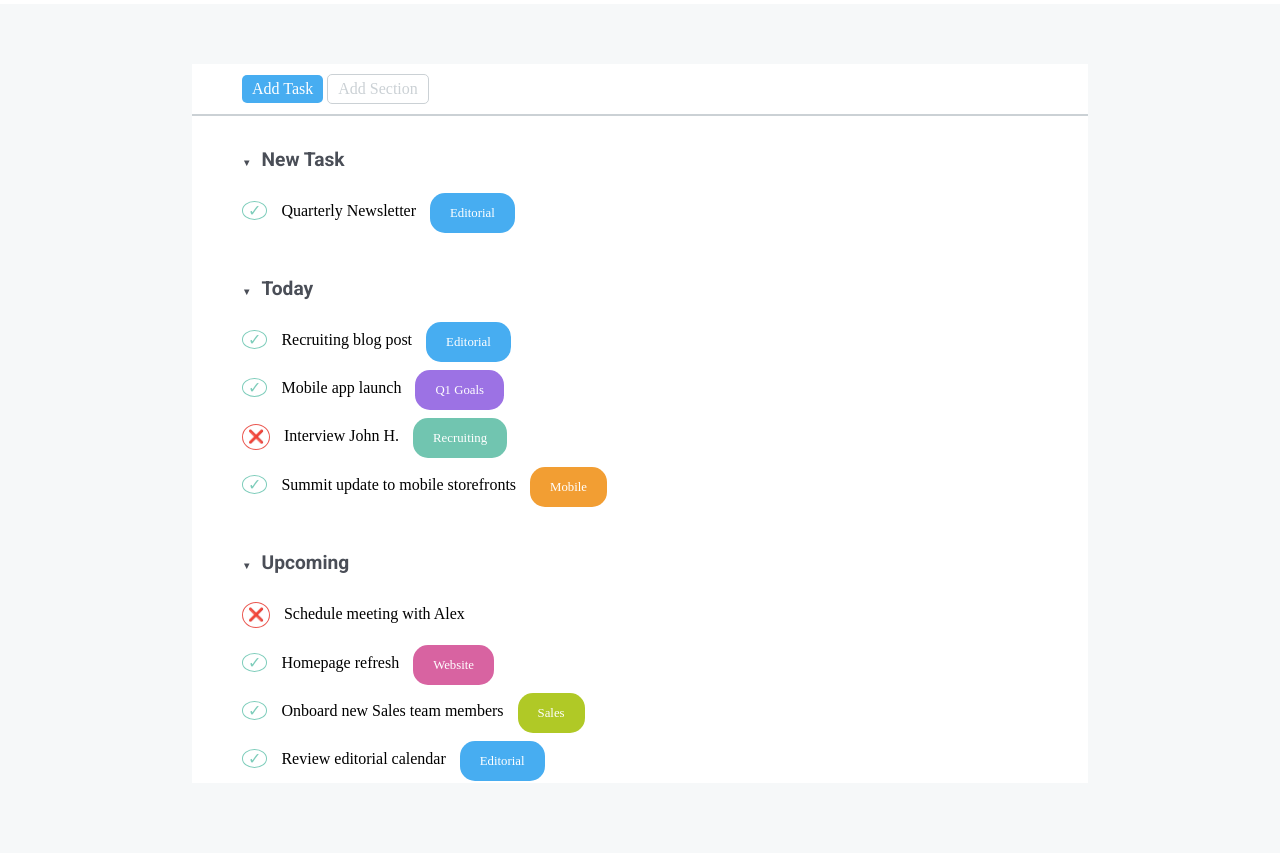
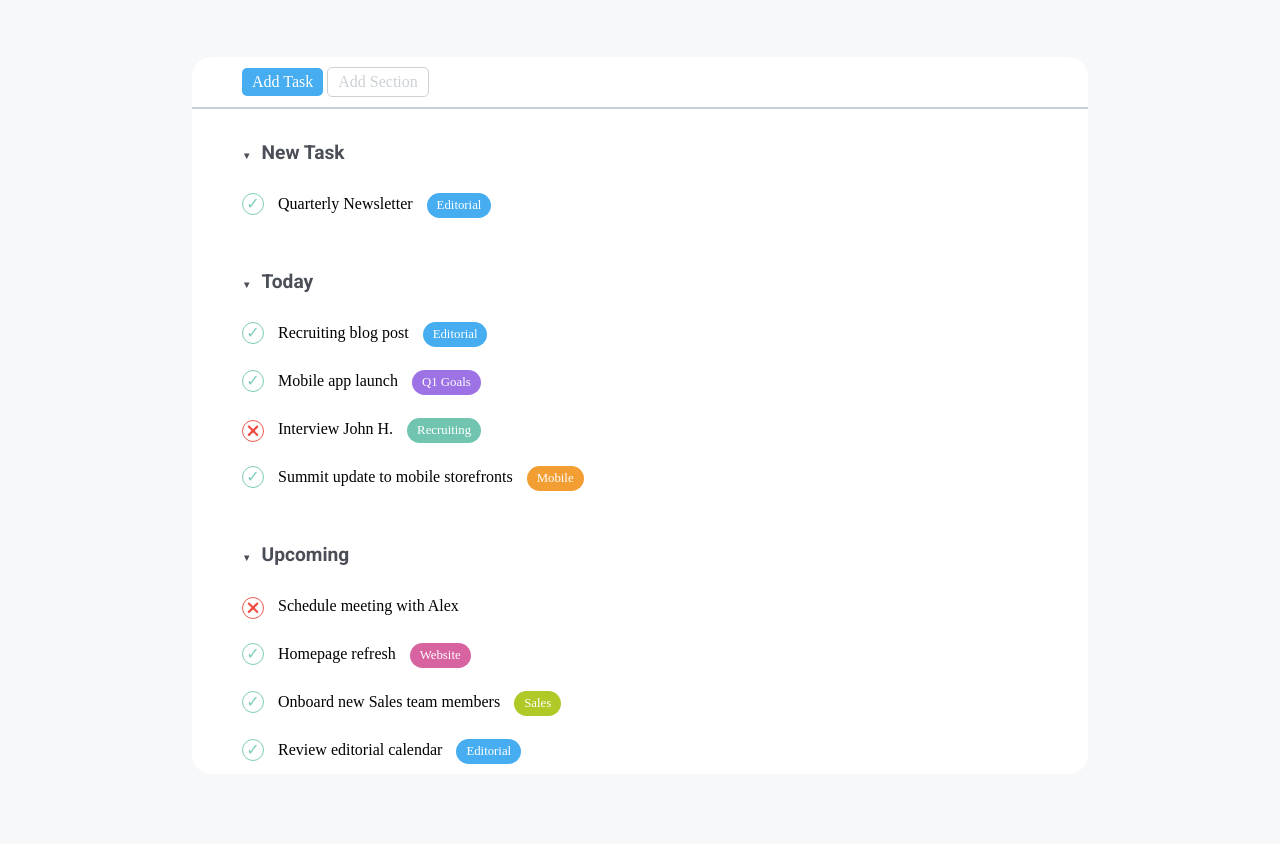
Before and after one commit to NuvoloniM/html-css-toboolist, a plain HTML site: page index.html in a window 1280 px wide. Shown: the part 113-966 px from the top of the page. Drawn offline with Linux system fonts and the light colour scheme.

Commit message:
Aggiunta correzione esercizio

```diff
--- a/asset/css/style.css
+++ b/asset/css/style.css
@@ -34,10 +34,10 @@
 }
 
 .body-tag {
-  height: 40px;
-  line-height: 40px;
+  height: 25px;
+  line-height: 25px;
   display: inline-block;
-  padding: 0 20px;
+  padding: 0 10px;
   border-radius: 15px;
   color: #ffffff;
   font-size: 0.8em;
@@ -78,12 +78,15 @@ main {
   width: 70%;
   margin: 20px auto;
   background-color: #ffffff;
+  border-radius: 20px;
+  border-radius: 20px;
 }
 
 .title {
   display: inline-block;
   font-family: "Roboto", sans-serif;
   font-size: 50px;
+  vertical-align: middle;
 }
 
 #logo {
@@ -126,7 +129,11 @@ ul li {
   color: #7ecdbb;
   border: 1px solid #7ecdbb;
   border-radius: 50%;
-  padding: 0 5px;
+  height: 20px;
+  line-height: 20px;
+  width: 20px;
+  display: inline-block;
+  text-align: center;
   margin-right: 10px;
 }
 
@@ -135,7 +142,11 @@ ul li {
   color: #eb5952;
   border: 1px solid #eb5952;
   border-radius: 50%;
-  padding: 5px 5px;
+  height: 20px;
+  line-height: 20px;
+  width: 20px;
+  display: inline-block;
+  text-align: center;
   margin-right: 10px;
-  font-size: 0.8em;
+  font-size: 0.6em;
 }
--- a/index.html
+++ b/index.html
@@ -27,45 +27,54 @@
             <div class="list">
                 <h3 class="list-headings">New Task</h3>
                 <ul class="m-bot-30">
-                    <li class="checked">
-                        Quarterly Newsletter
+                    <li>
+                        <span class="checked"></span>
+                        <span>Quarterly Newsletter</span>
                         <div class="body-tag blue-tag">Editorial</div>
                     </li>
                 </ul>
                 <h3 class="list-headings">Today</h3>
                 <ul class="m-bot-30">
-                    <li class="checked">
-                        Recruiting blog post
+                    <li>
+                        <span class="checked"></span>
+                        <span> Recruiting blog post</span>
                         <div class="body-tag blue-tag">Editorial</div>
                     </li>
-                    <li class="checked">
-                        Mobile app launch
+                    <li>
+                        <span class="checked"></span>
+                        <span> Mobile app launch</span>
                         <div class="body-tag magenta-tag">Q1 Goals</div>
                     </li>
-                    <li class="cross">
-                        Interview John H.
+                    <li>
+                        <span class="cross"></span>
+                        <span>Interview John H.</span>
                         <div class="body-tag green-tag">Recruiting</div>
                     </li>
-                    <li class="checked">
-                        Summit update to mobile storefronts
+                    <li>
+                        <span class="checked"></span>
+                        <span> Summit update to mobile storefronts</span>
                         <div class="body-tag orange-tag">Mobile</div>
                     </li>
                 </ul>
                 <h3 class="list-headings">Upcoming</h3>
                 <ul class="m-bot-30">
-                    <li class="cross">
-                        Schedule meeting with Alex
+                    <li>
+                        <span class="cross"></span>
+                        <span> Schedule meeting with Alex</span>
                     </li>
-                    <li class="checked">
-                        Homepage refresh
+                    <li>
+                        <span class="checked"></span>
+                        <span> Homepage refresh</span>
                         <div class="body-tag pink-tag">Website</div>
                     </li>
-                    <li class="checked">
-                        Onboard new Sales team members
+                    <li>
+                        <span class="checked"></span>
+                        <span> Onboard new Sales team members</span>
                         <div class="body-tag lime-tag">Sales</div>
                     </li>
-                    <li class="checked">
-                        Review editorial calendar
+                    <li>
+                        <span class="checked"></span>
+                        <span>Review editorial calendar</span>
                         <div class="body-tag blue-tag">Editorial</div>
                     </li>
                 </ul>
```
